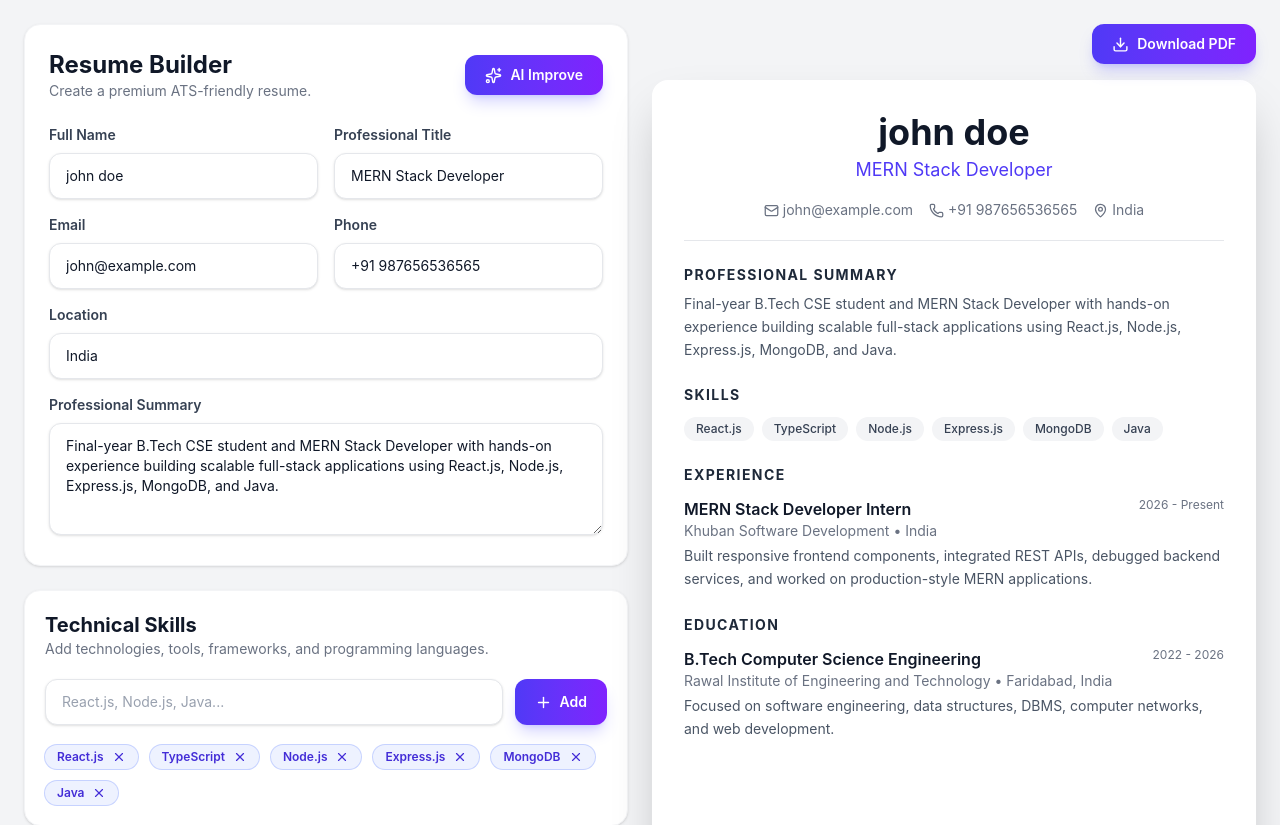
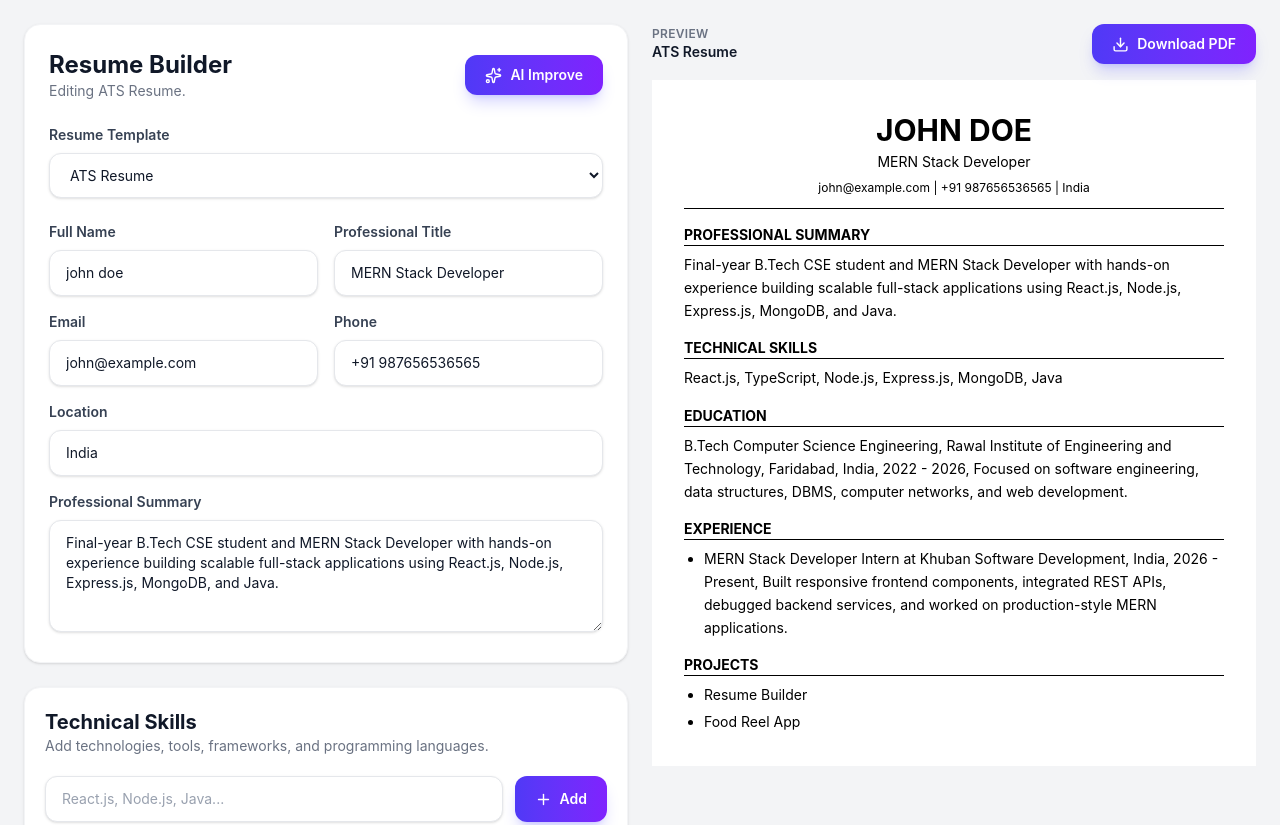
Before and after one commit to Suku1404/VabticResume, a React (Vite) app in the folder Frontend/: page /builder/1 in a window 1280 px wide. Shown: the top 825 px of the page. Built offline with nearby package versions, Linux system fonts and the light colour scheme.

Commit message:
rendering template successfully and become happy

```diff
--- a/Frontend/package.json
+++ b/Frontend/package.json
@@ -13,6 +13,7 @@
     "axios": "^1.16.0",
     "clsx": "^2.1.1",
     "framer-motion": "^12.38.0",
+    "html2pdf.js": "^0.14.0",
     "lucide-react": "^1.14.0",
     "react": "^19.2.5",
     "react-dom": "^19.2.5",
--- a/Frontend/src/components/resume/ResumeForm.tsx
+++ b/Frontend/src/components/resume/ResumeForm.tsx
@@ -1,12 +1,26 @@
 import { useState } from "react";
 import { Download, Sparkles } from "lucide-react";
-import { Button, Card, Input, Textarea } from "../common";
+import { Button, Card, Input, Select, Textarea } from "../common";
 import EducationForm, { type EducationItem } from "./EducationForm";
 import ExperienceForm, { type ExperienceItem } from "./ExperienceForm";
 import SkillsForm from "./SkillsForm";
-import ResumePreview from "./ResumePreview";
+import { templateMap } from "../../templates";
+import type { ResumeData } from "../../templates/resume.types";
+import { getTemplateById, templates } from "../../data/template";
 
-const ResumeForm = () => {
+const ResumeForm = ({
+  selectedTemplate,
+  onTemplateChange,
+}: {
+  selectedTemplate: string;
+  onTemplateChange?: (templateId: string) => void;
+}) => {
+  const currentTemplate = getTemplateById(selectedTemplate);
+  const templateOptions = templates.map((template) => ({
+    label: template.name,
+    value: template.id,
+  }));
+
   const [fullName, setFullName] = useState("john doe");
   const [title, setTitle] = useState("MERN Stack Developer");
   const [email, setEmail] = useState("john@example.com");
@@ -49,17 +63,51 @@ const ResumeForm = () => {
     },
   ]);
 
-  const previewData = {
-    fullName,
+  const [projects] = useState<string[]>([
+    "Resume Builder",
+    "Food Reel App",
+  ]);
+
+  const educationSummary = education
+    .map((item) =>
+      [
+        item.degree,
+        item.institute,
+        item.location,
+        [item.startYear, item.endYear].filter(Boolean).join(" - "),
+        item.description,
+      ]
+        .filter(Boolean)
+        .join(", ")
+    )
+    .join("\n");
+
+  const experienceSummary = experience.map((item) =>
+    [
+      [item.role, item.company].filter(Boolean).join(" at "),
+      item.location,
+      [item.startDate, item.endDate].filter(Boolean).join(" - "),
+      item.description,
+    ]
+      .filter(Boolean)
+      .join(", ")
+  );
+
+  const previewData: ResumeData = {
+    name: fullName,
     title,
     email,
     phone,
     location,
     summary,
     skills,
-    education,
-    experience,
+    education: educationSummary,
+    experience: experienceSummary,
+    projects,
   };
+
+  const ActiveTemplate =
+    templateMap[currentTemplate.id] ?? templateMap.ats;
 
   return (
     <div className="min-h-screen bg-gray-100 p-6">
@@ -72,11 +120,22 @@ const ResumeForm = () => {
                   Resume Builder
                 </h1>
                 <p className="text-sm text-gray-500">
-                  Create a premium ATS-friendly resume.
+                  Editing {currentTemplate.name}.
                 </p>
               </div>
 
               <Button leftIcon={<Sparkles size={17} />}>AI Improve</Button>
+            </div>
+
+            <div className="mb-6">
+              <Select
+                label="Resume Template"
+                value={currentTemplate.id}
+                options={templateOptions}
+                onChange={(event) =>
+                  onTemplateChange?.(event.target.value)
+                }
+              />
             </div>
 
             <div className="grid gap-4 md:grid-cols-2">
@@ -133,11 +192,20 @@ const ResumeForm = () => {
         </div>
 
         <div className="sticky top-6 h-fit">
-          <div className="mb-4 flex justify-end">
+          <div className="mb-4 flex items-center justify-between gap-3">
+            <div>
+              <p className="text-xs font-semibold uppercase tracking-wide text-gray-500">
+                Preview
+              </p>
+              <p className="text-sm font-semibold text-gray-900">
+                {currentTemplate.name}
+              </p>
+            </div>
+
             <Button leftIcon={<Download size={17} />}>Download PDF</Button>
           </div>
 
-          <ResumePreview data={previewData} />
+          <ActiveTemplate key={currentTemplate.id} data={previewData} />
         </div>
       </div>
     </div>
--- a/Frontend/src/data/template.ts
+++ b/Frontend/src/data/template.ts
@@ -1,4 +1,11 @@
-export const templates = [
+export type TemplateDefinition = {
+  id: string;
+  name: string;
+  description: string;
+  category: string;
+};
+
+export const templates: TemplateDefinition[] = [
   {
     id: "ats",
     name: "ATS Resume",
@@ -19,4 +26,79 @@ export const templates = [
     description: "Clean and minimal resume template",
     category: "Minimal",
   },
+  {
+    id: "faang",
+    name: "FAANG Resume",
+    description: "ATS friendly professional template",
+    category: "Faang classsic resume",
+  },
+
+  {
+    id: "frontend",
+    name: "Frontend Resume",
+    description: "Frontend stylish professional template",
+    category: "Frontend",
+  },
+
+  {
+    id: "technical",
+    name: "Technical Resume",
+    description: "Technical-focused resume template",
+    category: "Technical",
+  },
+
+  {
+    id: "software",
+    name: "Software Engineer Resume",
+    description: "Resume template for software engineers",
+    category: "Software Engineer",
+  },
+
+  {
+    id: "product",
+    name: "Product Engineer Resume",
+    description: "Resume template for product engineers",
+    category: "Product Engineer",
+  },
+
+  {
+    id: "backend",
+    name: "Backend Engineer Resume",
+    description: "Resume template for backend engineers",
+    category: "Backend Engineer",
+  },
+
+  {
+    id: "fullstack",
+    name: "Full Stack Engineer Resume",
+    description: "Resume template for full stack engineers",
+    category: "Full Stack Engineer",
+  },
+
+  {
+    id: "internship",
+    name: "Internship Resume",
+    description: "Resume template for internships and training",
+    category: "Internship",
+  },
+
+  {
+    id: "java",
+    name: "Java Developer Resume",
+    description: "Resume template for Java developers",
+    category: "Java Developer",
+  },
+
+  {
+    id: "mern",
+    name: "MERN Developer Resume",
+    description: "Resume template for MERN stack developers",
+    category: "MERN Developer",
+  },
+
 ];
+
+export const getTemplateById = (templateId?: string) =>
+  templates.find(
+    (template) => template.id === templateId?.toLowerCase()
+  ) ?? templates[0];
--- a/Frontend/src/pages/Builder.tsx
+++ b/Frontend/src/pages/Builder.tsx
@@ -1,7 +1,20 @@
+import { useNavigate, useParams } from "react-router-dom";
+
 import { ResumeForm } from "../components/resume";
 
 const Builder = () => {
-  return <ResumeForm />;
+
+  const { templateId } = useParams();
+  const navigate = useNavigate();
+
+  return (
+    <ResumeForm
+      selectedTemplate={templateId || "ats"}
+      onTemplateChange={(nextTemplateId) =>
+        navigate(`/builder/${nextTemplateId}`)
+      }
+    />
+  );
 };
 
 export default Builder;
--- a/Frontend/src/pages/Templates.tsx
+++ b/Frontend/src/pages/Templates.tsx
@@ -1,5 +1,3 @@
-
-
 import { useNavigate } from "react-router-dom";
 import TemplateCard from "../components/resume/TemplateCard";
 import { templates } from "../data/template";
@@ -9,7 +7,6 @@ const TemplatesPage = () => {
 
   const handleSelect = (templateId: string) => {
     navigate(`/builder/${templateId}`);
-
   };
 
   const handlePreview = (templateId: string) => {
@@ -19,16 +16,16 @@ const TemplatesPage = () => {
   return (
     <div className="min-h-screen bg-gray-100 p-10">
       <div className="mb-10">
-        <h1 className="text-5xl font-bold mb-3">
+        <h1 className="mb-3 text-5xl font-bold">
           Resume Templates
         </h1>
 
-        <p className="text-gray-500 text-lg">
+        <p className="text-lg text-gray-500">
           Choose reusable templates for different roles.
         </p>
       </div>
 
-      <div className="grid grid-cols-1 md:grid-cols-2 lg:grid-cols-3 gap-8">
+      <div className="grid grid-cols-1 gap-8 md:grid-cols-2 lg:grid-cols-3">
         {templates.map((template) => (
           <TemplateCard
             key={template.id}
--- a/Frontend/src/templates/ModernTemplate.tsx
+++ b/Frontend/src/templates/ModernTemplate.tsx
@@ -127,13 +127,16 @@ interface Props {
 const ModernResume = ({ data }: Props) => {
   return (
     <div className="max-w-4xl mx-auto min-h-screen bg-white shadow-xl grid grid-cols-3 overflow-hidden">
-      <div className="bg-purple-700 text-white p-6">
+      <aside className="bg-gray-900 text-white p-6">
         <h1 className="text-3xl font-bold mb-4">
-          {data.personalInfo.name}
+          {data.name}
         </h1>
 
-        <p>{data.personalInfo.email}</p>
-        <p>{data.personalInfo.phone}</p>
+        <p className="text-gray-300 mb-6">{data.title}</p>
+
+        <p>{data.email}</p>
+        <p>{data.phone}</p>
+        <p>{data.location}</p>
 
         <div className="mt-8">
           <h2 className="text-xl font-semibold mb-3">
@@ -146,19 +149,50 @@ const ModernResume = ({ data }: Props) => {
             ))}
           </ul>
         </div>
-      </div>
+      </aside>
 
-      <div className="col-span-2 p-8">
-        <h2 className="text-2xl font-bold mb-3">
-          Professional Summary
-        </h2>
+      <main className="col-span-2 p-8 space-y-6">
+        <Section title="Professional Summary">
+          {data.summary}
+        </Section>
 
-        <p className="text-gray-700 leading-7">
-          {data.summary}
-        </p>
-      </div>
+        <Section title="Education">
+          {data.education}
+        </Section>
+
+        <Section title="Experience">
+          <List items={data.experience} />
+        </Section>
+
+        <Section title="Projects">
+          <List items={data.projects} />
+        </Section>
+      </main>
     </div>
   );
 };
 
+const Section = ({
+  title,
+  children,
+}: {
+  title: string;
+  children: React.ReactNode;
+}) => (
+  <section>
+    <h2 className="text-lg font-bold text-gray-900 border-b pb-2 mb-3">
+      {title}
+    </h2>
+    <div className="text-sm leading-relaxed text-gray-700">{children}</div>
+  </section>
+);
+
+const List = ({ items }: { items: string[] }) => (
+  <ul className="list-disc ml-5 space-y-2 text-sm text-gray-700">
+    {items.map((item, index) => (
+      <li key={index}>{item}</li>
+    ))}
+  </ul>
+);
+
 export default ModernResume;
--- a/Frontend/src/templates/index.ts
+++ b/Frontend/src/templates/index.ts
@@ -26,13 +26,53 @@
 
 
 
+import type { ComponentType } from "react";
+import type { ResumeData } from "./resume.types";
 
 import ATSResume from "./ATSResume";
 import ModernResume from "./ModernTemplate";
 import MinimalResume from "./MinimalTemplate";
+import FAANGClassicTemplate from "./FAANGClassicTemplate";
+import FrontendEngineerTemplate from "./FrontendEngineerTemplate";
+import InternshipTemplate from "./InternshipTemplate";
+import JavaDeveloperTemplate from "./JavaDeveloperTemplate";
+import BackendEngineerTemplate from "./BackendEngineerTemplate";
+import FullStackEngineerTemplate from "./FullStackEngineerTemplate";
+import ProductEngineerTemplate from "./ProductEngineerTemplate";
+import SoftwareEngineerTemplate from "./SoftwareEngineerTemplate";
+import TechnicalResumeTemplate from "./TechnicalResumeTemplate";
+import MERNDeveloperTemplate from "./MERNDeveloperTemplate";
 
-export const templateMap = {
+type ResumeTemplateComponent =
+  ComponentType<{ data: ResumeData }>;
+
+export const templateMap: Record<
+  string,
+  ResumeTemplateComponent
+> = {
   ats: ATSResume,
+
   modern: ModernResume,
+
   minimal: MinimalResume,
+
+  faang: FAANGClassicTemplate,
+
+  frontend: FrontendEngineerTemplate,
+
+  internship: InternshipTemplate,
+
+  java: JavaDeveloperTemplate,
+
+  backend: BackendEngineerTemplate,
+
+  fullstack: FullStackEngineerTemplate,
+
+  product: ProductEngineerTemplate,
+
+  software: SoftwareEngineerTemplate,
+
+  technical: TechnicalResumeTemplate,
+
+  mern: MERNDeveloperTemplate,
 };
```
Also changed, not shown: 1 other file (tests, documents, lock files or other folders).
